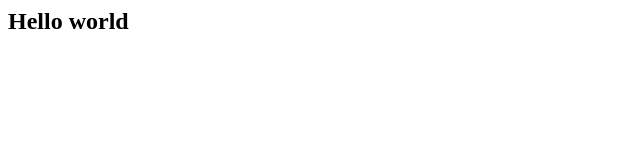
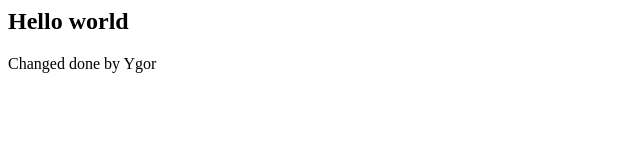
Before and after one commit to zunaid2998/test-repository, a plain HTML site: page index.html in a window 1280 px wide. Shown: the whole page, without its empty margins (0-640 px from the left). Drawn offline with Linux system fonts and the light colour scheme.

Commit message:
added a paragraph

```diff
--- a/index.html
+++ b/index.html
@@ -1 +1,2 @@
 <h2>Hello world</h2>
+<p>Changed done by Ygor</p>
```
